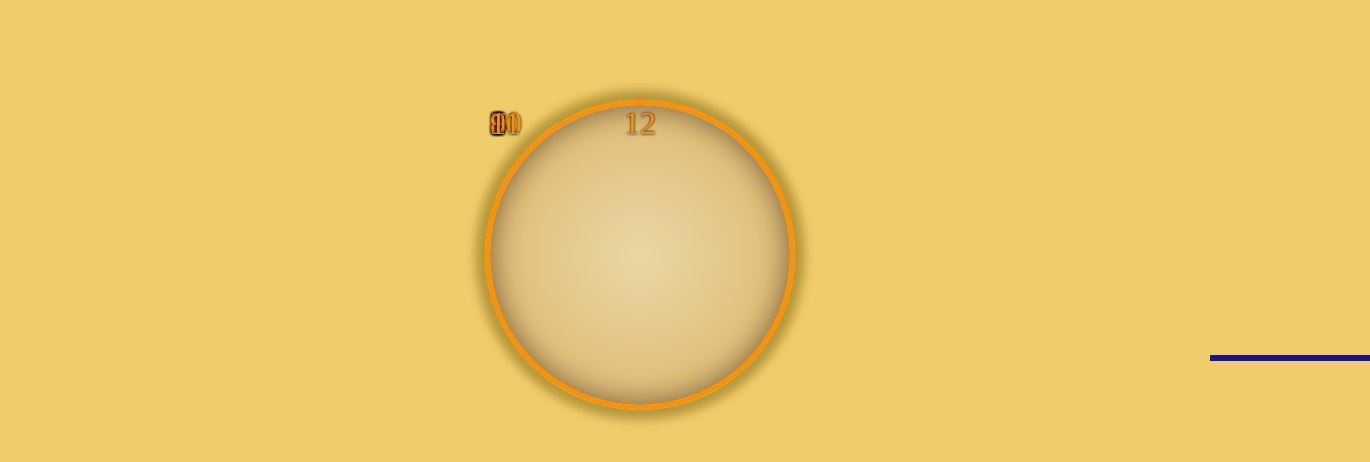
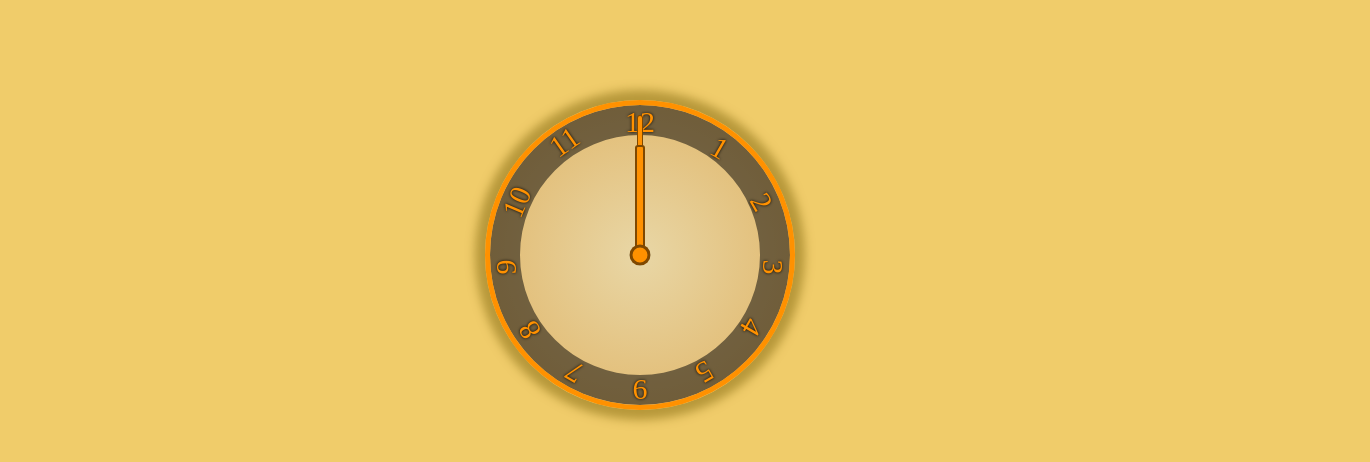
Before and after one commit to Ra0611/Homework-Animation, a plain HTML site: page index.html in a window 1280 px wide. Shown: the whole page, 1370 px wide, since content can reach past the window. Drawn offline with Linux system fonts and the light colour scheme.

Commit message:
added transformation

```diff
--- a/CSS/style.css
+++ b/CSS/style.css
@@ -12,10 +12,10 @@ body{
     border-radius: 50%;
     position: relative;
     background: radial-gradient(rgba(225,225,225, .5), rgba(207, 151, 87, 0.5));
-    box-shadow: inset 0 0 30px rgba(0, 0, 0, .5), 0 0 10px 10px rgba(128, 101, 12, 0.5);
+    box-shadow: inset 0 0 0 30px rgba(0, 0, 0, .5), 0 0 10px 10px rgba(128, 101, 12, 0.5);
 }
 .number{
-    font-size: 2rem;
+    font-size: 30px;
     text-shadow: 0 0 3px #000;
     color: rgb(255, 145, 0);
     position: absolute;
@@ -24,13 +24,108 @@ body{
     left: 50%;
     transform: translateX(-50%);
 }
+.one{
+    left: 222px;
+    top: 26px;
+    transform: rotate(30deg);
+}
+.two{
+    left: 264px;
+    top: 80px;
+    transform: rotate(60deg);
+}
+.three{
+    left: 275px;
+    top: 145px;
+    transform: rotate(90deg);
+}
+.foure{
+    left: 254px;
+    top: 205px;
+    transform: rotate(120deg);
+}
+.five{
+    top: 250px;
+    left: 207px;
+    transform: rotate(150deg);
+}
+.six{
+    top: 267px;
+    left: 50%;
+    transform: translateX(-50%);
+}
+.seven{
+    top: 250px;
+    left: 77px;
+    transform: rotate(210deg);
+}
+.eight{
+    left: 32px;
+    top: 208px;
+    transform: rotate(240deg);
+}
+.nine{
+    left: 8px;
+    top: 145px;
+    transform: rotate(270deg);
+}
+.ten{
+    left: 12px;
+    top: 80px;
+    transform: rotate(293deg);
+}
+.eleven{
+    left: 60px;
+    top: 20px;
+    transform: rotate(325deg);
+}
 .min-hand{
-    width: 160px;
-    border-top: solid 6px rgb(21, 21, 143);
+    width: 280px;
+    height: 280px;
     position: absolute;
-    top: 250px;
-    left: 720px;
-    transition: all 10s;
+    top: 10px;
+    left: 10px;
+    display: flex;
+    justify-content: center;
     transform: rotate(360deg);
-    transform-origin: 5% 0;
+    transition: transform 15s linear 0.5s;
 }
+.min-hand::before{
+    content: "";
+    width: 4px;
+    height: 140px;
+    background-color: rgb(255, 145, 0);
+    border: solid 1px rgba(0, 0, 0, .5);
+    border-radius: 3px;
+}
+.hour-hand{
+    width: 220px;
+    height: 220px;
+    position: absolute;
+    top: 40px;
+    left: 40px;
+    display: flex;
+    justify-content: center;
+    transform: rotate(360deg);
+    transition: transform 45s linear 0.5s;
+}
+.hour-hand::before{
+    content: "";
+    width: 6px;
+    height: 110px;
+    background-color: rgb(255, 145, 0);
+    border: solid 2px rgba(0, 0, 0, .5);
+    border-radius: 3px;
+}
+.center{
+    width: 15px;
+    height: 15px;
+    border: solid 3px rgba(0, 0, 0, .5);
+    border-radius: 50%;
+    background-color: rgb(255, 145, 0);
+    position: absolute;
+    top: 50%;
+    left: 50%;
+    transform: translate(-50%, -50%);
+    z-index: 3;
+}
--- a/index.html
+++ b/index.html
@@ -23,6 +23,7 @@
         <div class="number eleven">11</div>
         <div class="min-hand"></div>
         <div class="hour-hand"></div>
+        <div class="center"></div>
     </div>
 </body>
 </html>
```
